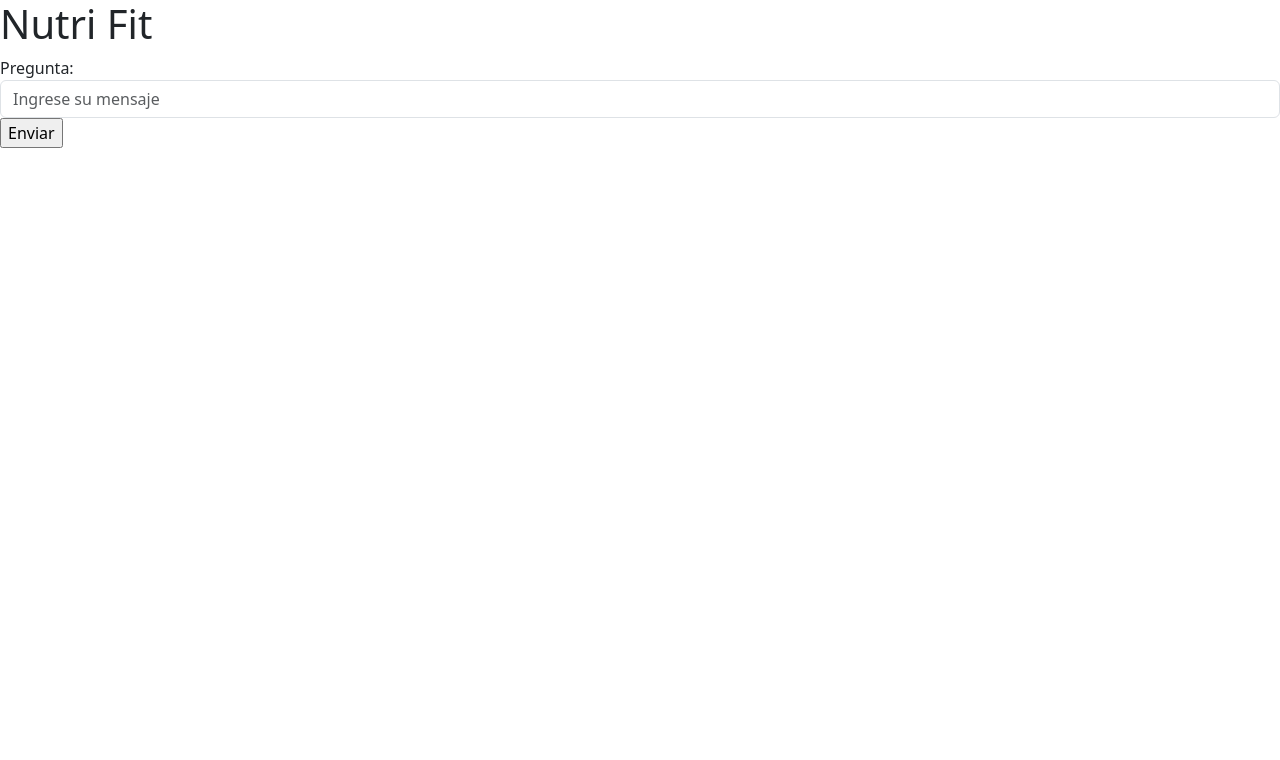
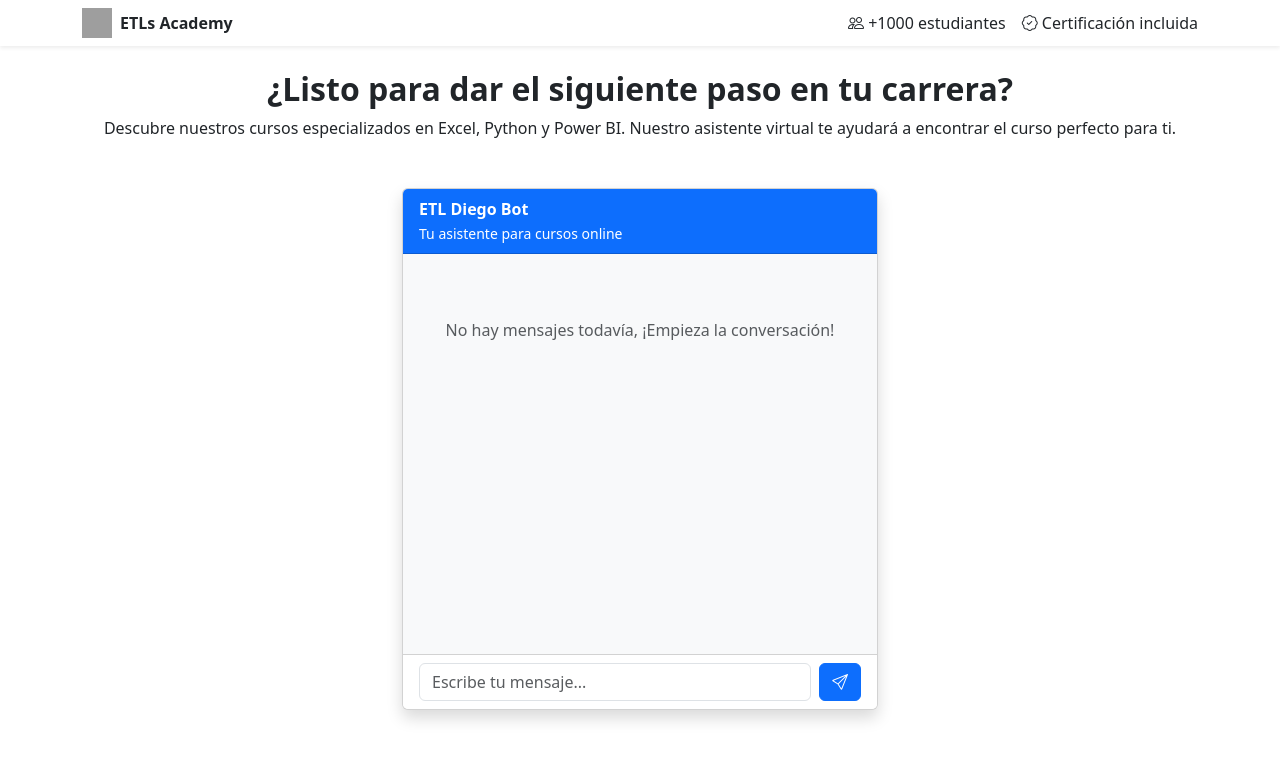
Before and after one commit to jampi1900/HOLA, a Django app: page / in a window 1280 px wide. Shown: the top 760 px of the page. Run offline with Django 5.2, Linux system fonts and the light colour scheme; grey boxes are pictures that could not be loaded.

Commit message:
DISEÑO DEL INDEX.HTML PARA MEJORAR EL PRIMER DISEÑO
MEJORANDO EL DISEÑO DEL CHAT DE VENTAS DE CURSOS

```diff
--- a/ml/templates/index.html
+++ b/ml/templates/index.html
@@ -5,63 +5,103 @@
     <meta name="viewport" content="width=device-width, initial-scale=1.0">
     <title>Chat Bot</title>
 
-      <!-- Bootstrap CSS v5.2.1 -->
-        <link
-            href="https://cdn.jsdelivr.net/npm/bootstrap@5.3.2/dist/css/bootstrap.min.css"
-            rel="stylesheet"
-            integrity="sha384-T3c6CoIi6uLrA9TneNEoa7RxnatzjcDSCmG1MXxSR1GAsXEV/Dwwykc2MPK8M2HN"
-            crossorigin="anonymous"
-        />
+    <!-- Bootstrap CSS -->
+    <link href="https://cdn.jsdelivr.net/npm/bootstrap@5.3.2/dist/css/bootstrap.min.css" rel="stylesheet">
 
+    <!-- Bootstrap Icons -->
+    <link href="https://cdn.jsdelivr.net/npm/bootstrap-icons@1.11.3/font/bootstrap-icons.css" rel="stylesheet">
+
+    <!-- Tus estilos personalizados -->
+    <style>
+        .bot-mensaje {
+            background-color: #980750; /* Color vino o fucsia oscuro */
+            color: #f6f6f6;
+        }
+
+        .mensaje-humano {
+            background-color: #056f0e; /* Verde */
+            color: white;
+        }
+    </style>
 </head>
+
 <body>
 
-    <h1>Nutri Fit</h1>
+    <!-- ENCABEZADO ESTILO ETL Academy -->
+    <nav class="navbar bg-white shadow-sm">
+        <div class="container">
+            <div class="d-flex align-items-center">
+                <img src="https://cdn-icons-png.flaticon.com/512/561/561127.png" alt="Logo" width="30" height="30" class="me-2">
+                <span class="fw-bold">ETLs Academy</span>
+            </div>
+            <div class="d-flex align-items-center">
+                <span class="me-3"><i class="bi bi-people"></i> +1000 estudiantes</span>
+                <span><i class="bi bi-patch-check"></i> Certificación incluida</span>
+            </div>
+        </div>
+    </nav>
 
+    <div class="container text-center mt-4">
+        <h2 class="fw-bold">¿Listo para dar el siguiente paso en tu carrera?</h2>
+        <p>Descubre nuestros cursos especializados en Excel, Python y Power BI. Nuestro asistente virtual te ayudará a encontrar el curso perfecto para ti.</p>
+    </div>
 
+    <div class="container mt-5" style="max-width: 500px;">
 
-<form action="" method="post">
-    {% csrf_token %}
-    Pregunta:
-    <input type="text" name="mensaje_humano" class="form-control" placeholder="Ingrese su mensaje">
+        <div class="card shadow">
+            <div class="card-header bg-primary text-white">
+                <strong>ETL Diego Bot</strong><br>
+                <small>Tu asistente para cursos online</small>
+            </div>
 
-    <!-- Campo oculto con historial serializado -->
-    <input type="hidden" name="historial" value="{{ historial_serializado }}">
-
-    <input type="submit" value="Enviar">
-</form>
-
-
-
+            <div class="card-body" style="height: 400px; overflow-y: auto; background-color: #f8f9fa;">
 
 {% if historial %}
-    <h2>Historial:</h2>
-    <ul>
-        {% for tipo, mensaje in historial %}
-            <li><strong>{{ tipo|upper }}:</strong> {{ mensaje }}</li>
-        {% endfor %}
-    </ul>
-{% endif %}
+    {% for tipo, mensaje in historial %}
+        {% if tipo == 'ai' %}
+            <div class="d-flex mb-3">
+                <div class="p-2 rounded shadow-sm bot-mensaje">
+                    <strong>Bot:</strong> {{ mensaje }}
+                </div>
+            </div>
+        {% elif tipo == 'user' %}
+            <div class="d-flex mb-3 justify-content-end">
+                <div class="p-2 rounded shadow-sm mensaje-humano">
+                    {{ mensaje }}
+                </div>
+            </div>
+        {% endif %}
+    {% endfor %}
+{% else %}
 
-{% if response %}
-    <h1>Respuesta: {{ response }}</h1>
+    <div class="text-center text-muted mt-5">
+        No hay mensajes todavía, ¡Empieza la conversación!
+    </div>
 {% endif %}
 
 
+            </div>
 
-        <script
-            src="https://cdn.jsdelivr.net/npm/@popperjs/core@2.11.8/dist/umd/popper.min.js"
-            integrity="sha384-I7E8VVD/ismYTF4hNIPjVp/Zjvgyol6VFvRkX/vR+Vc4jQkC+hVqc2pM8ODewa9r"
-            crossorigin="anonymous"
-        ></script>
+            <div class="card-footer bg-white">
+                <form action="" method="post" class="d-flex">
+                    {% csrf_token %}
+                    <input type="text" name="mensaje_humano" class="form-control me-2" placeholder="Escribe tu mensaje..." autocomplete="off">
+                    <input type="hidden" name="historial" value="{{ historial_serializado }}">
 
-        <script
-            src="https://cdn.jsdelivr.net/npm/bootstrap@5.3.2/dist/js/bootstrap.min.js"
-            integrity="sha384-BBtl+eGJRgqQAUMxJ7pMwbEyER4l1g+O15P+16Ep7Q9Q+zqX6gSbd85u4mG4QzX+"
-            crossorigin="anonymous"
-        ></script>
+                    <button type="submit" class="btn btn-primary">
+                        <i class="bi bi-send"></i>
+                    </button>
+                </form>
+            </div>
 
+        </div>
+    </div>
 
+    <br><br><br>
+
+    <!-- Bootstrap JS -->
+    <script src="https://cdn.jsdelivr.net/npm/@popperjs/core@2.11.8/dist/umd/popper.min.js"></script>
+    <script src="https://cdn.jsdelivr.net/npm/bootstrap@5.3.2/dist/js/bootstrap.min.js"></script>
 
 </body>
 </html>
--- a/ml/views.py
+++ b/ml/views.py
@@ -10,7 +10,7 @@ import json
 
 
 # URL de tu Ngrok que apunta al FastAPI que sirve el modelo
-COLAB_URL = "https://73d4-34-16-244-48.ngrok-free.app/v1/chat/completions"
+COLAB_URL = "https://cf30-34-87-177-231.ngrok-free.app/v1/chat/completions"
 
 
 class Chatbot:
```
